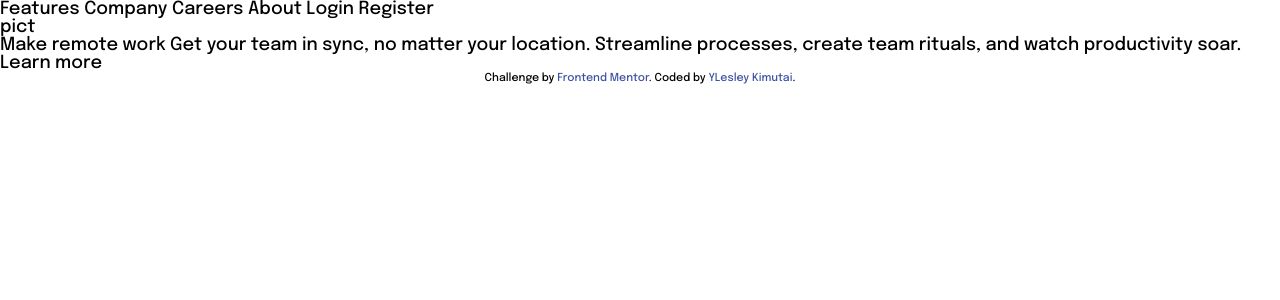
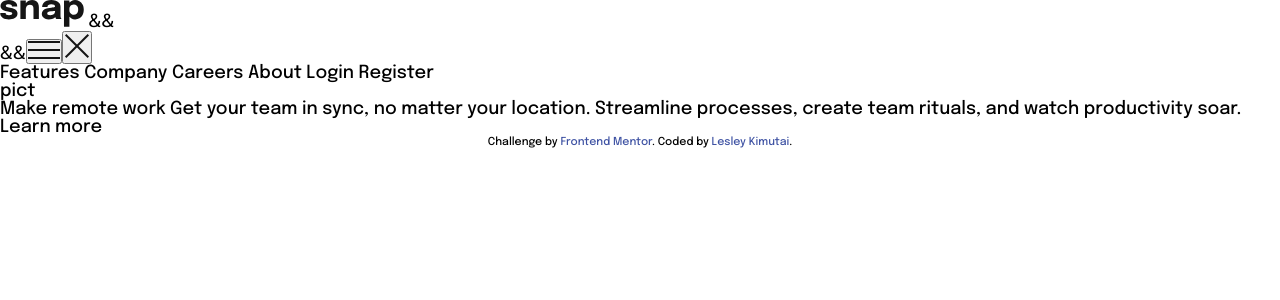
Before and after one commit to issagoodlifeInc/intro-section, a React (Create React App) app: page / in a window 1280 px wide. Shown: the top 300 px of the page. Built offline with nearby package versions, Linux system fonts and the light colour scheme.

Commit message:
Handling navigation

```diff
--- a/src/components/Footer.js
+++ b/src/components/Footer.js
@@ -11,7 +11,7 @@ export default function Footer() {
       </a>
       . Coded by{" "}
       <a href="https://leskim.github.io/myweb/" rel="noreferrer">
-        YLesley Kimutai
+        Lesley Kimutai
       </a>
       .
     </footer>
--- a/src/components/Navbar.js
+++ b/src/components/Navbar.js
@@ -1,6 +1,38 @@
+import React, { useState } from "react";
+import "./navbar.css";
+
+import Logo from "../images/logo.svg";
+import hamburgerOpen from "../images/icon-menu.svg";
+import hamburgerClose from "../images/icon-close-menu.svg";
+
 export default function Navbar() {
+  const [changeHamburger, setChangeHamburger] = useState(false);
+
+  const width = window.innerWidth;
+  console.log(width);
+
+  const smallerScreens = 620;
+
+  const mobileHamburgers = (
+    <div className="hamburger-icons">
+      {!changeHamburger} &&
+      <button className="hamburger-open">
+        <img src={hamburgerOpen} alt="OpenNavbar" />
+      </button>
+      <button className="hamburger-open">
+        <img src={hamburgerClose} alt="CloseNavbar" />
+      </button>
+    </div>
+  );
+
   return (
     <nav>
+      {/* Logo */}
+      <a href="#">
+        <img src={Logo} alt="Logo" className="logo_img" />
+      </a>
+      {/* Mobile Hamburgers */}
+      {width < smallerScreens} && {mobileHamburgers}
       <>Features Company Careers About Login Register</>
     </nav>
   );
```
Also changed, not shown: src/components/navbar.css (added).
